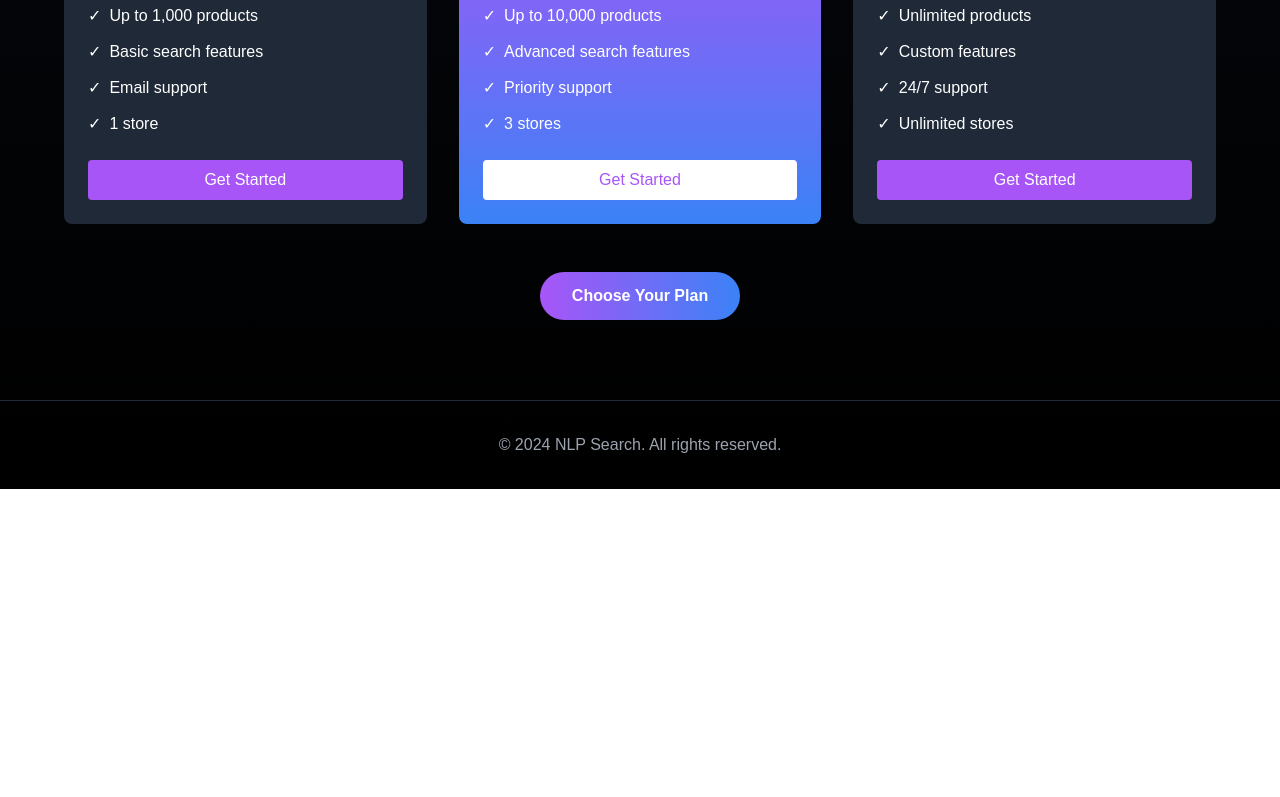
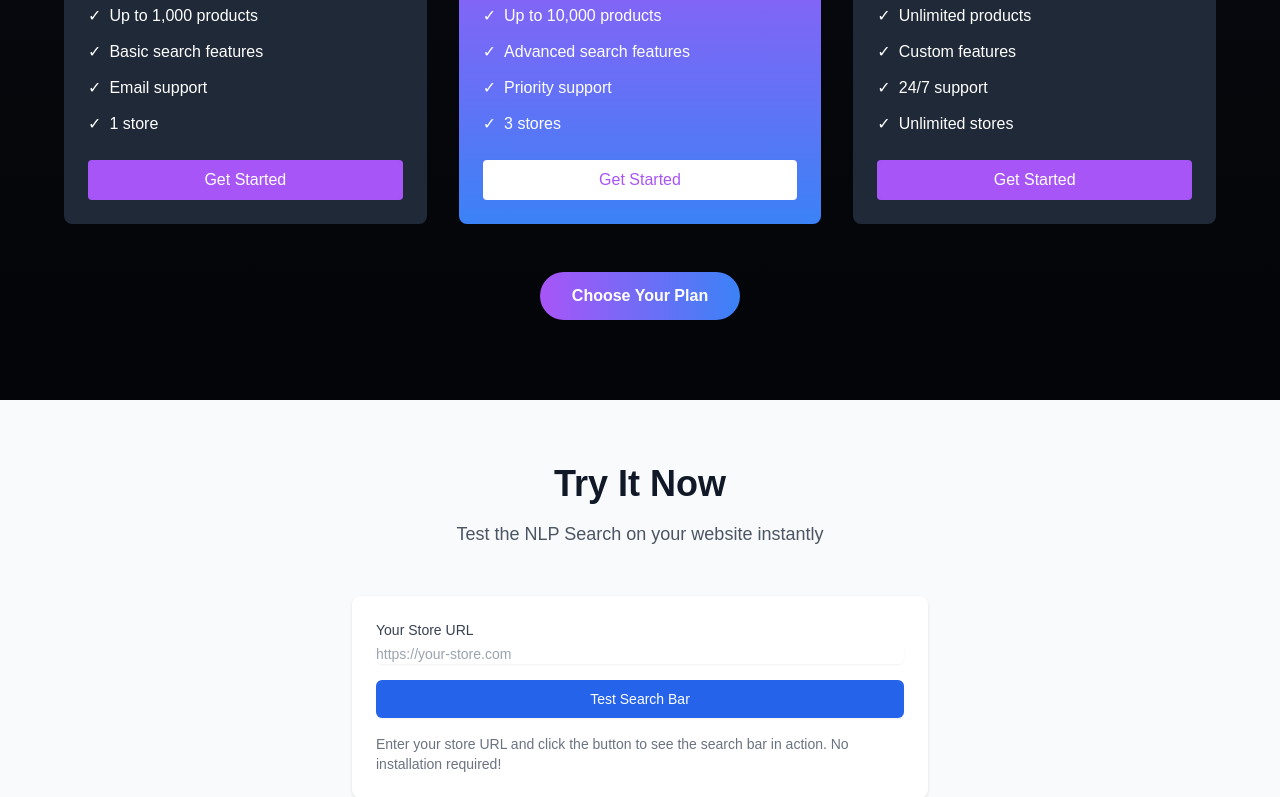
Before and after one commit to mattlasscode/nextjs-nlps-back, a Next.js app: page / in a window 1280 px wide. Shown: the part 2000-2797 px from the top of the page. Before the commit the page ends 2489 px from the top, so only its background shows below. Built offline with nearby package versions, Linux system fonts and the light colour scheme.

Commit message:
Add proxy integration and test functionality

```diff
--- /dev/null
+++ b/app/api/proxy/route.ts
@@ -0,0 +1,69 @@
+import { NextRequest, NextResponse } from 'next/server';
+import { headers } from 'next/headers';
+
+export async function GET(request: NextRequest) {
+  try {
+    // Get the target URL from the query parameters
+    const targetUrl = request.nextUrl.searchParams.get('url');
+    if (!targetUrl) {
+      return new NextResponse('Missing target URL', { status: 400 });
+    }
+
+    // Get the API key from the query parameters
+    const apiKey = request.nextUrl.searchParams.get('apiKey');
+    if (!apiKey) {
+      return new NextResponse('Missing API key', { status: 400 });
+    }
+
+    console.log('Proxying request to:', targetUrl);
+
+    // Fetch the target website
+    const response = await fetch(targetUrl, {
+      headers: {
+        'User-Agent': 'Mozilla/5.0 (Windows NT 10.0; Win64; x64) AppleWebKit/537.36 (KHTML, like Gecko) Chrome/91.0.4472.124 Safari/537.36'
+      }
+    });
+
+    if (!response.ok) {
+      console.error('Target website returned error:', response.status);
+      return new NextResponse(`Target website returned error: ${response.status}`, { status: response.status });
+    }
+
+    const html = await response.text();
+    console.log('Successfully fetched target website');
+
+    // Inject our search bar script
+    const searchBarScript = `
+      <script src="https://nextjs-nlps-back.vercel.app/embed.js?apiKey=${apiKey}"></script>
+    `;
+
+    // Insert the script before the closing body tag
+    const modifiedHtml = html.replace('</body>', `${searchBarScript}</body>`);
+    console.log('Successfully injected search bar script');
+
+    // Return the modified HTML with CORS headers
+    return new NextResponse(modifiedHtml, {
+      headers: {
+        'Content-Type': 'text/html',
+        'Cache-Control': 'no-cache',
+        'Access-Control-Allow-Origin': '*',
+        'Access-Control-Allow-Methods': 'GET, OPTIONS',
+        'Access-Control-Allow-Headers': 'Content-Type, Authorization',
+      },
+    });
+  } catch (error) {
+    console.error('Proxy error:', error);
+    return new NextResponse('Internal Server Error', { status: 500 });
+  }
+}
+
+// Handle OPTIONS requests for CORS
+export async function OPTIONS() {
+  return new NextResponse(null, {
+    headers: {
+      'Access-Control-Allow-Origin': '*',
+      'Access-Control-Allow-Methods': 'GET, OPTIONS',
+      'Access-Control-Allow-Headers': 'Content-Type, Authorization',
+    },
+  });
+}
--- a/app/page.tsx
+++ b/app/page.tsx
@@ -187,6 +187,65 @@ export default function Home() {
         </div>
       </section>
 
+      {/* Test Section */}
+      <section className="py-16 bg-gray-50">
+        <div className="max-w-7xl mx-auto px-4 sm:px-6 lg:px-8">
+          <div className="text-center">
+            <h2 className="text-3xl font-extrabold text-gray-900 sm:text-4xl">
+              Try It Now
+            </h2>
+            <p className="mt-4 text-lg text-gray-600">
+              Test the NLP Search on your website instantly
+            </p>
+          </div>
+
+          <div className="mt-12 max-w-xl mx-auto">
+            <div className="bg-white shadow sm:rounded-lg">
+              <div className="px-4 py-5 sm:p-6">
+                <div className="space-y-4">
+                  <div>
+                    <label htmlFor="storeUrl" className="block text-sm font-medium text-gray-700">
+                      Your Store URL
+                    </label>
+                    <div className="mt-1">
+                      <input
+                        type="text"
+                        name="storeUrl"
+                        id="storeUrl"
+                        placeholder="https://your-store.com"
+                        className="shadow-sm focus:ring-blue-500 focus:border-blue-500 block w-full sm:text-sm border-gray-300 rounded-md"
+                      />
+                    </div>
+                  </div>
+
+                  <div>
+                    <button
+                      type="button"
+                      onClick={() => {
+                        const url = (document.getElementById('storeUrl') as HTMLInputElement).value;
+                        if (!url) {
+                          alert('Please enter your store URL');
+                          return;
+                        }
+                        const proxyUrl = `https://nextjs-nlps-back.vercel.app/api/proxy?url=${encodeURIComponent(url)}&apiKey=test-key`;
+                        window.open(proxyUrl, '_blank');
+                      }}
+                      className="w-full inline-flex items-center justify-center px-4 py-2 border border-transparent text-sm font-medium rounded-md shadow-sm text-white bg-blue-600 hover:bg-blue-700 focus:outline-none focus:ring-2 focus:ring-offset-2 focus:ring-blue-500"
+                    >
+                      Test Search Bar
+                    </button>
+                  </div>
+
+                  <p className="text-sm text-gray-500">
+                    Enter your store URL and click the button to see the search bar in action. No installation required!
+                  </p>
+                </div>
+              </div>
+            </div>
+          </div>
+        </div>
+      </section>
+
       {/* Footer */}
       <footer className="py-8 px-4 border-t border-gray-800">
         <div className="max-w-6xl mx-auto text-center text-gray-400">
--- /dev/null
+++ b/app/test-proxy/page.tsx
@@ -0,0 +1,86 @@
+'use client';
+
+import { useState } from 'react';
+
+export default function TestProxy() {
+  const [url, setUrl] = useState('https://nextjs-nlps-front.vercel.app');
+  const [apiKey, setApiKey] = useState('');
+  const [proxyUrl, setProxyUrl] = useState('');
+
+  const generateProxyUrl = () => {
+    const proxyUrl = `https://nextjs-nlps-back.vercel.app/api/proxy?url=${encodeURIComponent(url)}&apiKey=${apiKey}`;
+    setProxyUrl(proxyUrl);
+  };
+
+  return (
+    <div className="min-h-screen bg-gray-100 py-12 px-4 sm:px-6 lg:px-8">
+      <div className="max-w-3xl mx-auto">
+        <div className="bg-white shadow sm:rounded-lg">
+          <div className="px-4 py-5 sm:p-6">
+            <h3 className="text-lg font-medium leading-6 text-gray-900">Test Proxy Integration</h3>
+            <div className="mt-5 space-y-4">
+              <div>
+                <label htmlFor="url" className="block text-sm font-medium text-gray-700">
+                  Target URL
+                </label>
+                <input
+                  type="text"
+                  id="url"
+                  value={url}
+                  onChange={(e) => setUrl(e.target.value)}
+                  className="mt-1 block w-full rounded-md border-gray-300 shadow-sm focus:border-blue-500 focus:ring-blue-500 sm:text-sm"
+                />
+              </div>
+
+              <div>
+                <label htmlFor="apiKey" className="block text-sm font-medium text-gray-700">
+                  API Key
+                </label>
+                <input
+                  type="text"
+                  id="apiKey"
+                  value={apiKey}
+                  onChange={(e) => setApiKey(e.target.value)}
+                  className="mt-1 block w-full rounded-md border-gray-300 shadow-sm focus:border-blue-500 focus:ring-blue-500 sm:text-sm"
+                />
+              </div>
+
+              <button
+                onClick={generateProxyUrl}
+                className="inline-flex items-center px-4 py-2 border border-transparent text-sm font-medium rounded-md shadow-sm text-white bg-blue-600 hover:bg-blue-700 focus:outline-none focus:ring-2 focus:ring-offset-2 focus:ring-blue-500"
+              >
+                Generate Proxy URL
+              </button>
+
+              {proxyUrl && (
+                <div className="mt-4">
+                  <label className="block text-sm font-medium text-gray-700">Proxy URL</label>
+                  <div className="mt-1 flex rounded-md shadow-sm">
+                    <input
+                      type="text"
+                      readOnly
+                      value={proxyUrl}
+                      className="flex-1 min-w-0 block w-full px-3 py-2 rounded-md border border-gray-300 bg-gray-50 text-gray-500 sm:text-sm"
+                    />
+                    <button
+                      onClick={() => {
+                        navigator.clipboard.writeText(proxyUrl);
+                        alert('Proxy URL copied to clipboard!');
+                      }}
+                      className="ml-3 inline-flex items-center px-4 py-2 border border-gray-300 shadow-sm text-sm font-medium rounded-md text-gray-700 bg-white hover:bg-gray-50 focus:outline-none focus:ring-2 focus:ring-offset-2 focus:ring-blue-500"
+                    >
+                      Copy
+                    </button>
+                  </div>
+                  <p className="mt-2 text-sm text-gray-500">
+                    Open this URL in a new tab to see the search bar injected into your website.
+                  </p>
+                </div>
+              )}
+            </div>
+          </div>
+        </div>
+      </div>
+    </div>
+  );
+}
```
